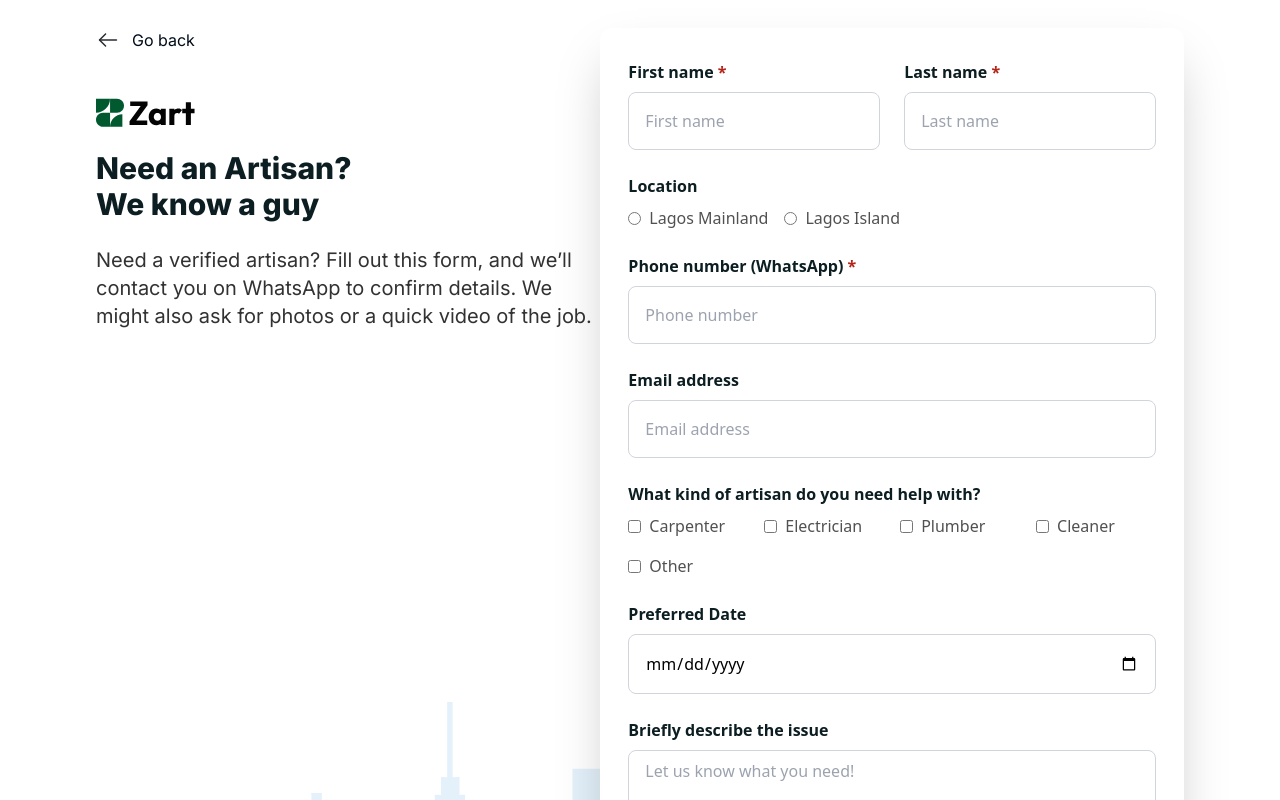
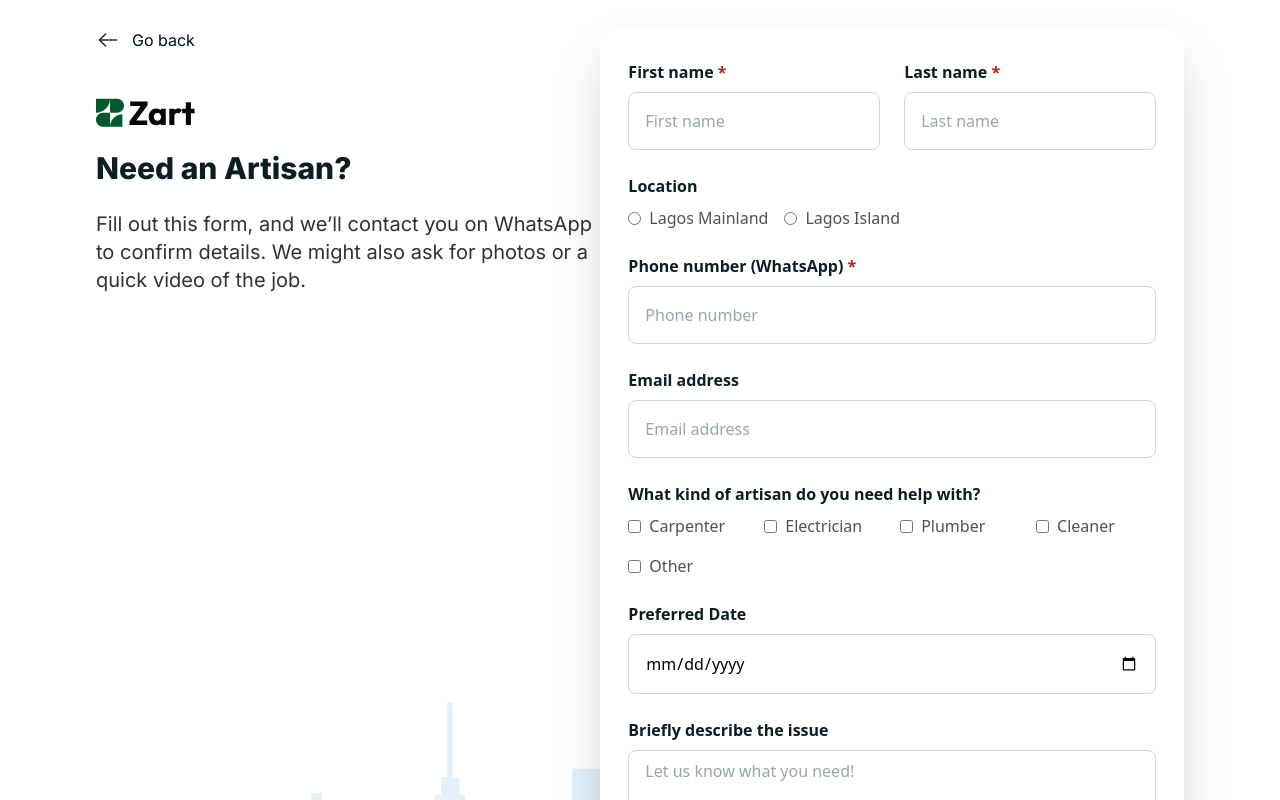
Before and after one commit to ZartHQ/website, a Next.js app: page /patrons/form in a window 1280 px wide. Shown: the top 800 px of the page. Built offline with nearby package versions, Linux system fonts and the light colour scheme; a web font is replaced by a local one.

Commit message:
update text

```diff
--- a/src/app/patrons/form/page.tsx
+++ b/src/app/patrons/form/page.tsx
@@ -9,10 +9,9 @@ const PatronFormPage = () => {
       title={
         <>
           Need an Artisan? <br />
-          We know a guy
         </>
       }
-      description="Need a verified artisan? Fill out this form, and we’ll contact you on WhatsApp to confirm details. We might also ask for photos or a quick video of the job."
+      description="Fill out this form, and we’ll contact you on WhatsApp to confirm details. We might also ask for photos or a quick video of the job."
       formComponent={<PatronForm />}
       selectedForm="patron"
     />
```
